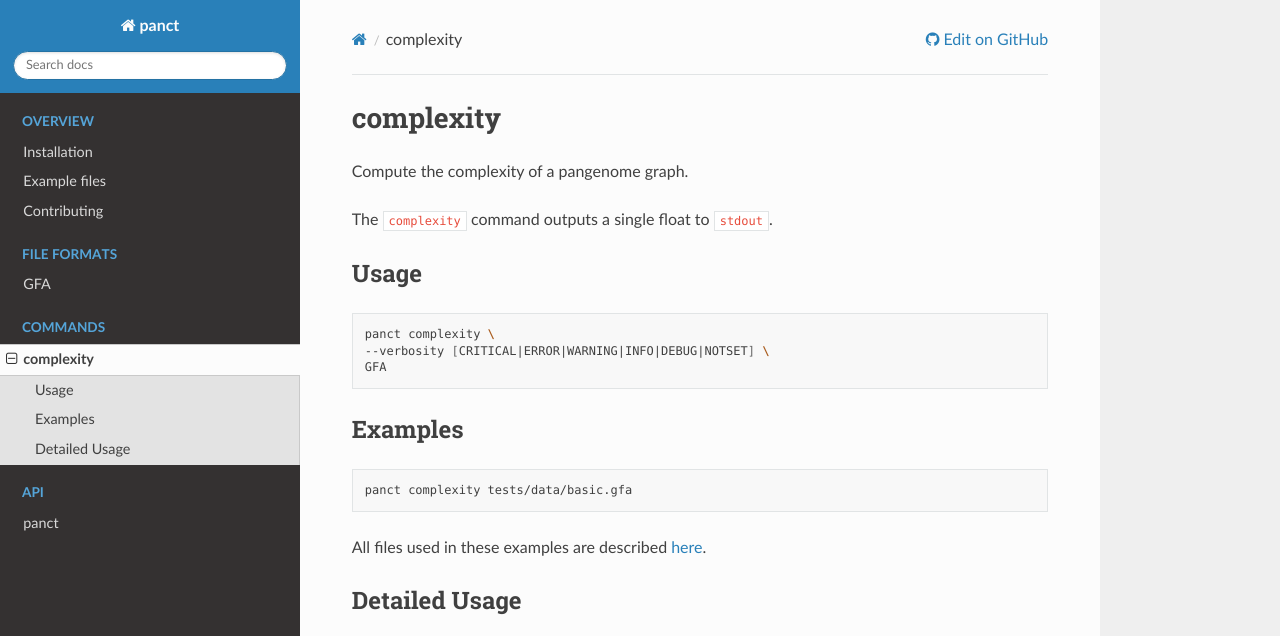
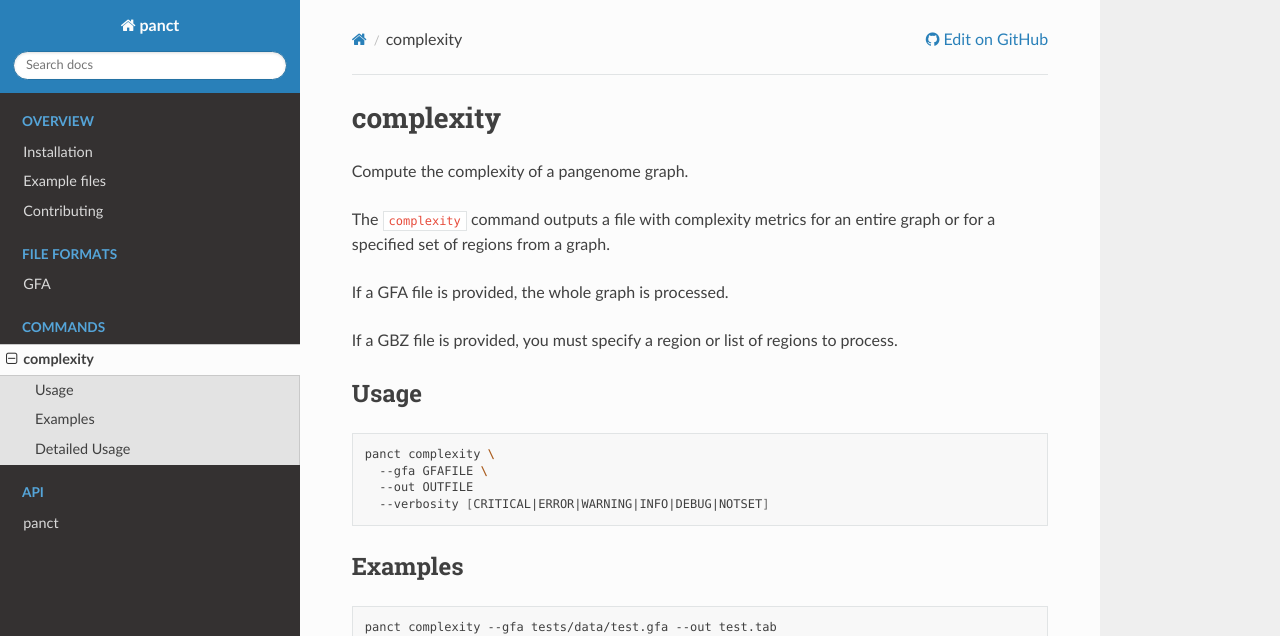
Before and after one commit to CAST-genomics/panCT, a Sphinx documentation site: the page built from docs/commands/complexity.rst, in a window 1280 px wide and 1066 px high, cut to the strip 0-636 px from the top of the window. Built offline with Sphinx 7.4.7 and the Read the Docs theme 2.0.0, drawn with Linux system fonts in a browser that asks for light colours.

Commit message:
adding basic docs to complexity

```diff
--- a/docs/commands/complexity.rst
+++ b/docs/commands/complexity.rst
@@ -6,21 +6,26 @@ complexity
 
 Compute the complexity of a pangenome graph.
 
-The ``complexity`` command outputs a single float to ``stdout``.
+The ``complexity`` command outputs a file with complexity metrics for an entire graph or for a specified set of regions from a graph.
+
+If a GFA file is provided, the whole graph is processed.
+
+If a GBZ file is provided, you must specify a region or list of regions to process.
 
 Usage
 ~~~~~
 .. code-block:: bash
 
   panct complexity \
-  --verbosity [CRITICAL|ERROR|WARNING|INFO|DEBUG|NOTSET] \
-  GFA
+    --gfa GFAFILE \
+    --out OUTFILE
+    --verbosity [CRITICAL|ERROR|WARNING|INFO|DEBUG|NOTSET]
 
 Examples
 ~~~~~~~~
 .. code-block:: bash
 
-  panct complexity tests/data/basic.gfa
+  panct complexity --gfa tests/data/test.gfa --out test.tab
 
 All files used in these examples are described :doc:`here </project_info/example_files>`.
 
```
Also changed, not shown: 1 other file.
